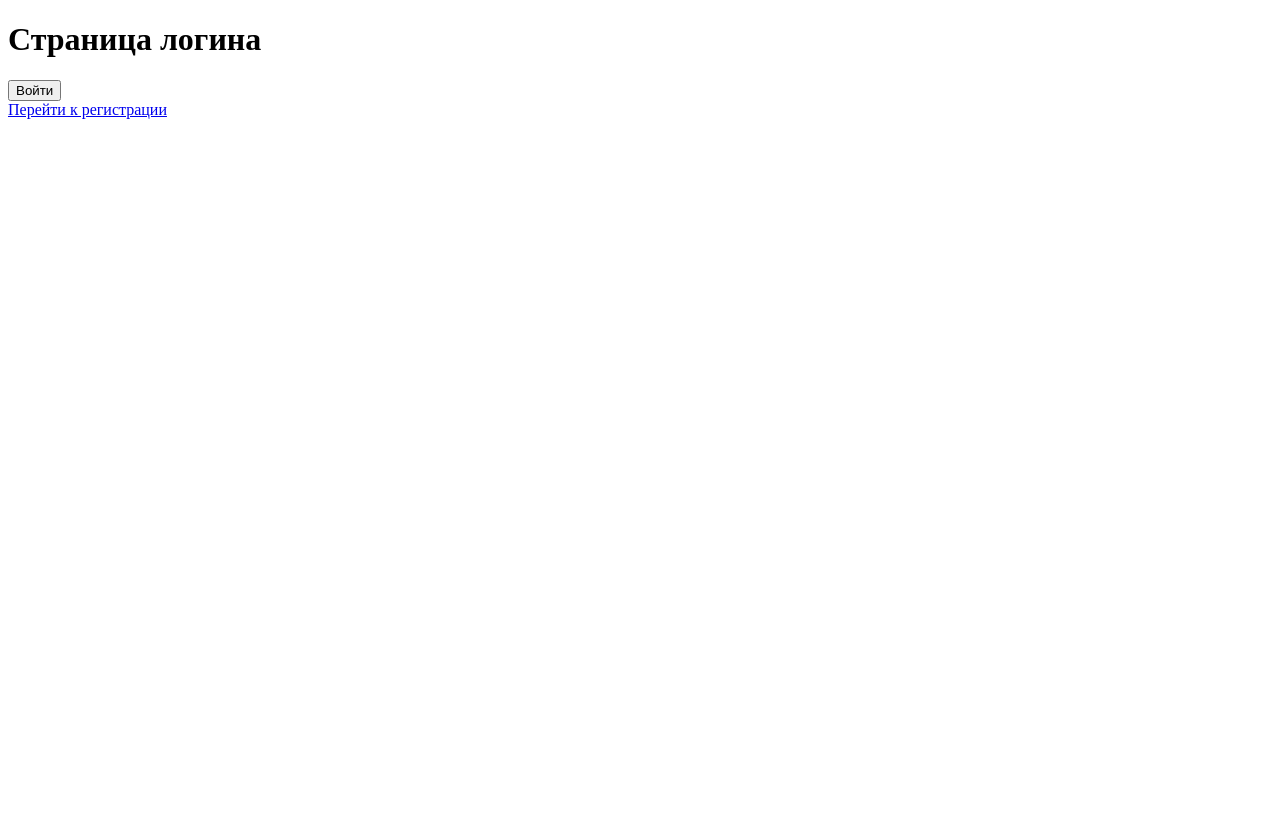
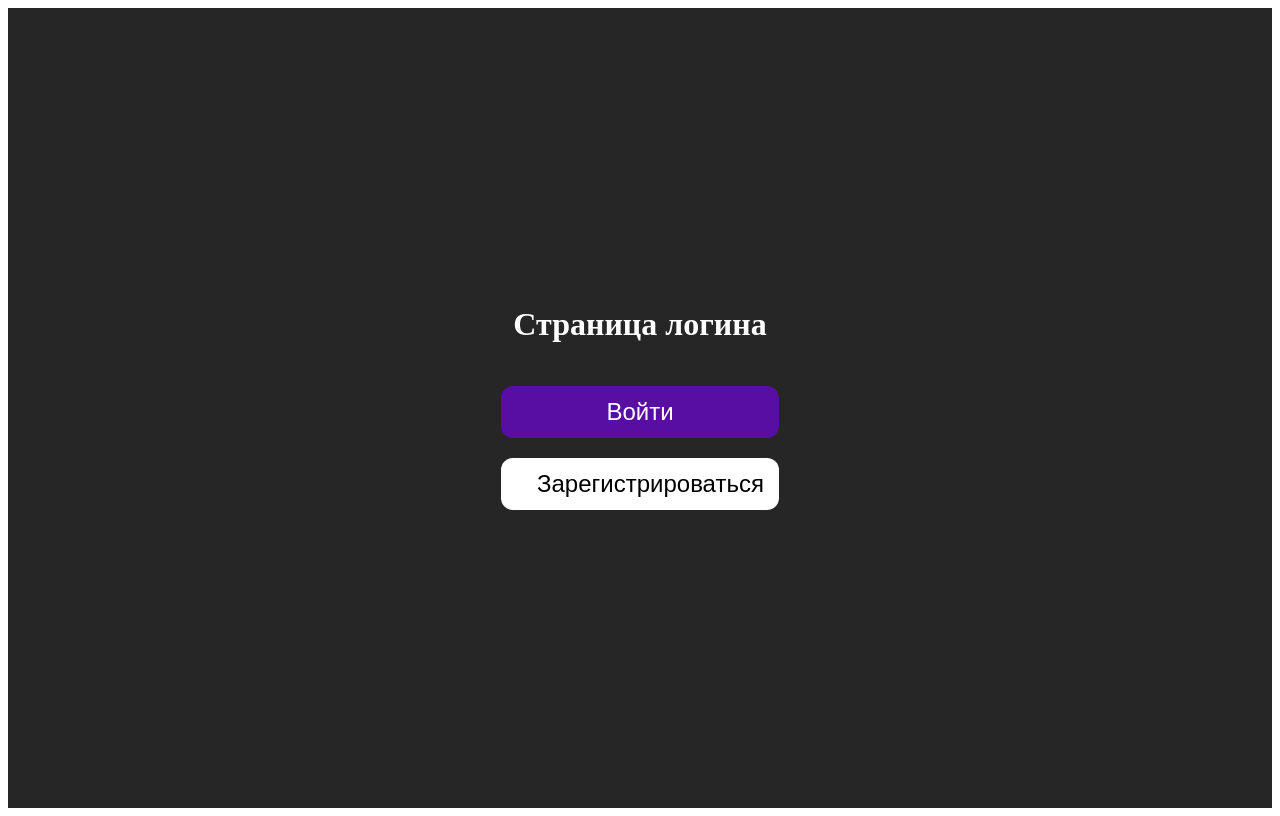
Before and after one commit to marinaobruch/skypro-music, a React (Create React App) app: page /login in a window 1280 px wide. Built offline with nearby package versions, Linux system fonts and the light colour scheme.

Commit message:
small styles

```diff
--- a/src/pages/login/LoginPage.jsx
+++ b/src/pages/login/LoginPage.jsx
@@ -1,17 +1,20 @@
 import { Link } from "react-router-dom";
+import * as S from "./LoginPage.styles";
 
 export const LoginPage = ({ onAuthButtonClick }) => {
   return (
-    <div>
-      <h1>Страница логина</h1>
+    <S.LoginBclock>
+      <S.LoginBclock_Header>Страница логина</S.LoginBclock_Header>
 
-      <Link to="/">
-        <button onClick={onAuthButtonClick}>Войти</button>
-      </Link>
+      <S.LoginBclock_Buttons>
+        <Link to="/">
+          <S.LoginButton onClick={onAuthButtonClick}>Войти</S.LoginButton>
+        </Link>
 
-      <Link to="/register">
-        <div>Перейти к регистрации</div>
-      </Link>
-    </div>
+        <Link to="/register">
+          <S.RegButton>Зарегистрироваться</S.RegButton>
+        </Link>
+      </S.LoginBclock_Buttons>
+    </S.LoginBclock>
   );
 };
--- a/src/pages/login/LoginPage.styles.js
+++ b/src/pages/login/LoginPage.styles.js
@@ -0,0 +1,46 @@
+import styled from "styled-components";
+
+export const LoginBclock = styled.div`
+  display: flex;
+  flex-direction: column;
+  align-items: center;
+  justify-content: center;
+
+  height: 100vh;
+  background-color: #000000d9;
+`;
+export const LoginBclock_Header = styled.h1`
+  color: #ffffff;
+`;
+
+export const LoginBclock_Buttons = styled.h1`
+  display: flex;
+  flex-direction: column;
+  align-items: center;
+  justify-content: center;
+  gap: 20px;
+`;
+
+export const LoginButton = styled.button`
+  width: 278px;
+  height: 52px;
+  font-weight: 40px;
+  font-size: 24px;
+  background-color: #580ea2;
+  color: #ffffff;
+  padding: 10px 36px;
+  border: none;
+  border-radius: 12px;
+`;
+
+export const RegButton = styled.button`
+  width: 278px;
+  height: 52px;
+  font-weight: 40px;
+  font-size: 24px;
+  background-color: #ffffff;
+  color: #000000;
+  padding: 10px 36px;
+  border: none;
+  border-radius: 12px;
+`;
--- a/src/pages/reg/RegPage.jsx
+++ b/src/pages/reg/RegPage.jsx
@@ -1,7 +1,13 @@
+import * as S from "./RegPage.styles";
+
 export const RegPage = () => {
   return (
-    <div>
-      <h1>Registration Page</h1>
-    </div>
+    <S.RegBclock>
+      <S.LoginBclock_Header>Registration Page</S.LoginBclock_Header>
+
+      <S.RegBclock_Buttons>
+        <S.RegButton>Зарегистрироваться</S.RegButton>
+      </S.RegBclock_Buttons>
+    </S.RegBclock>
   );
 };
--- a/src/pages/reg/RegPage.styles.js
+++ b/src/pages/reg/RegPage.styles.js
@@ -0,0 +1,34 @@
+import styled from "styled-components";
+
+export const RegBclock = styled.div`
+  display: flex;
+  flex-direction: column;
+  align-items: center;
+  justify-content: center;
+
+  height: 100vh;
+  background-color: #000000d9;
+`;
+export const LoginBclock_Header = styled.h1`
+  color: #ffffff;
+`;
+
+export const RegBclock_Buttons = styled.h1`
+  display: flex;
+  flex-direction: column;
+  align-items: center;
+  justify-content: center;
+  gap: 20px;
+`;
+
+export const RegButton = styled.button`
+  width: 278px;
+  height: 52px;
+  font-weight: 40px;
+  font-size: 24px;
+  background-color: #ffffff;
+  color: #000000;
+  padding: 10px 36px;
+  border: none;
+  border-radius: 12px;
+`;
```
